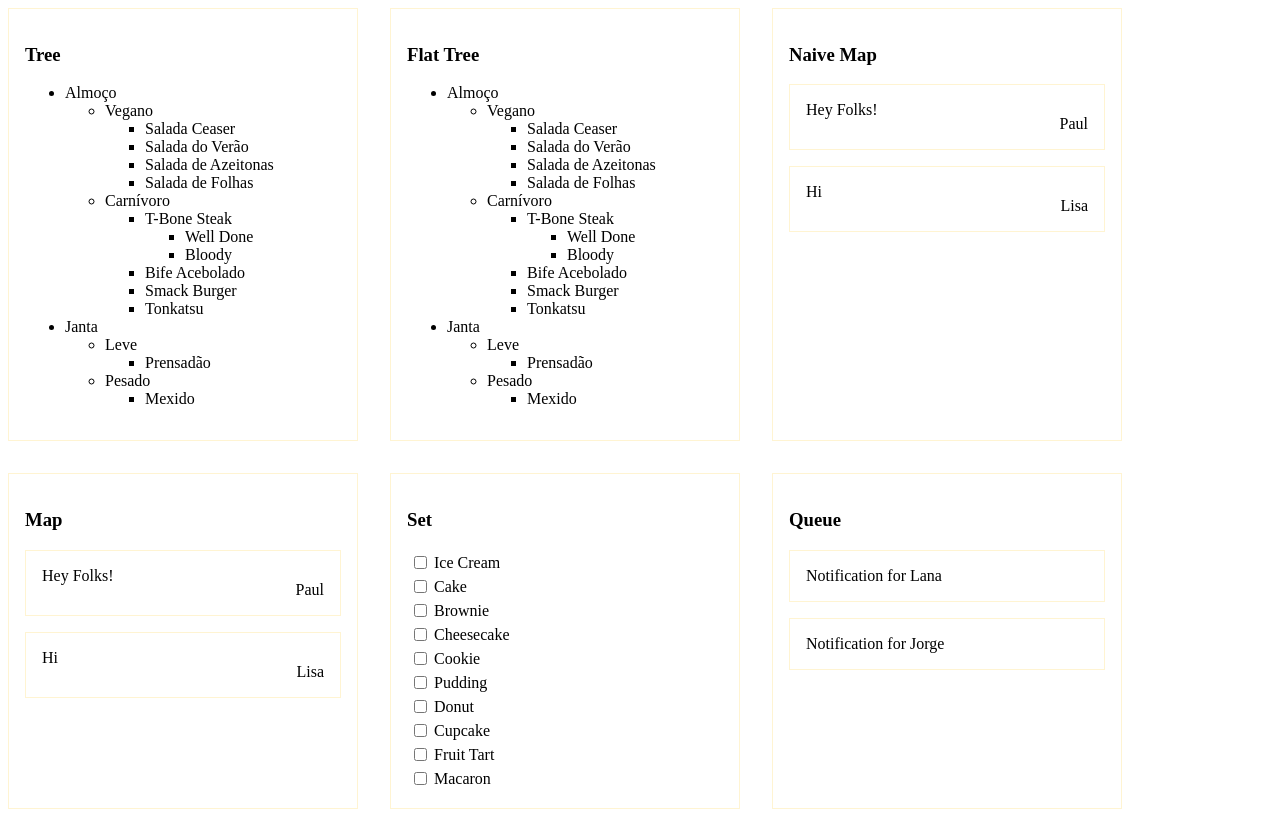
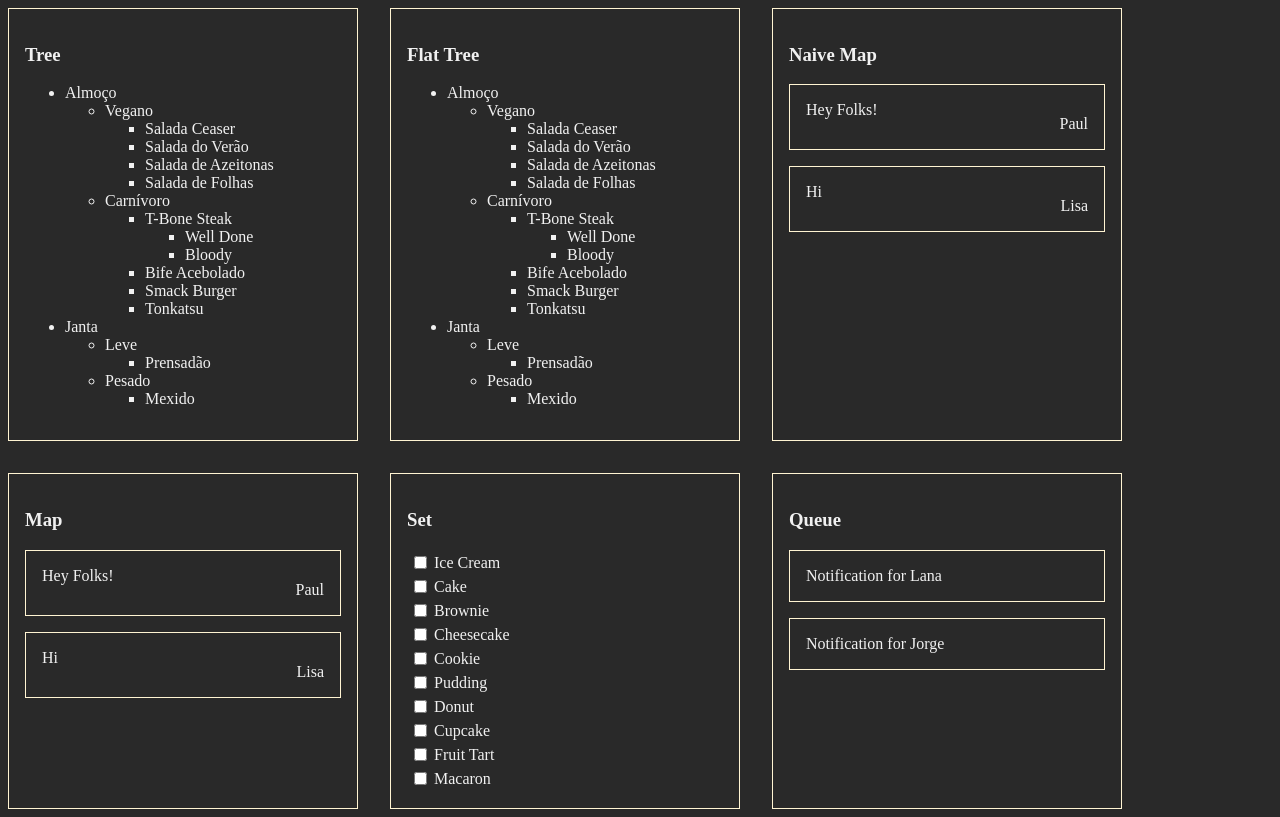
Before and after one commit to medina325/javascript, a React (Vite) app in the folder data_structures/: page / in a window 1280 px wide. Built offline with nearby package versions, Linux system fonts and the light colour scheme.

Commit message:
Subindo coisinhas para nao confundir o João

```diff
--- a/data_structures/src/styles.css
+++ b/data_structures/src/styles.css
@@ -1,5 +1,7 @@
 :root {
     --border-default-color: rgb(255, 244, 210);
+    background-color: rgb(41, 41, 41);
+    color: rgb(241, 241, 241);
 }
 
 /* App.jsx -------------------------------------- */
```
Also changed, not shown: 2 other files (tests, documents, lock files or other folders).
